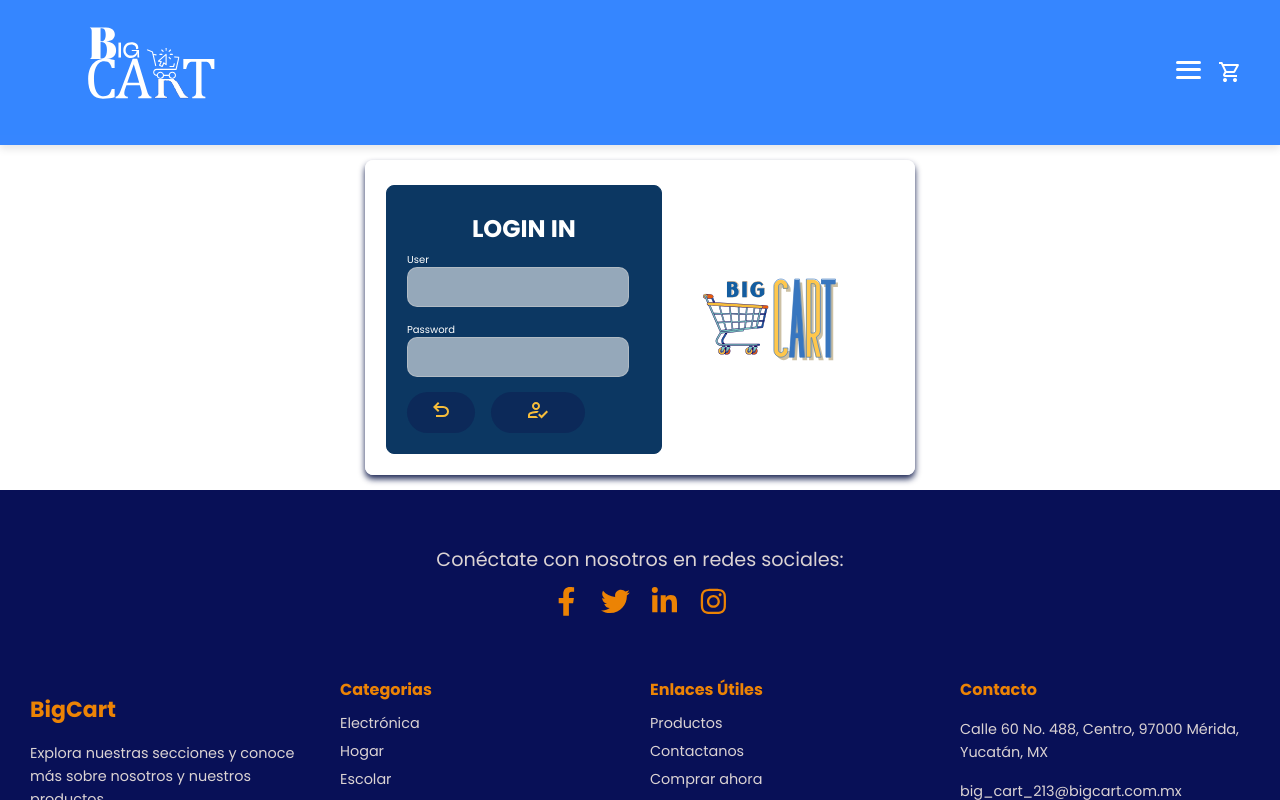
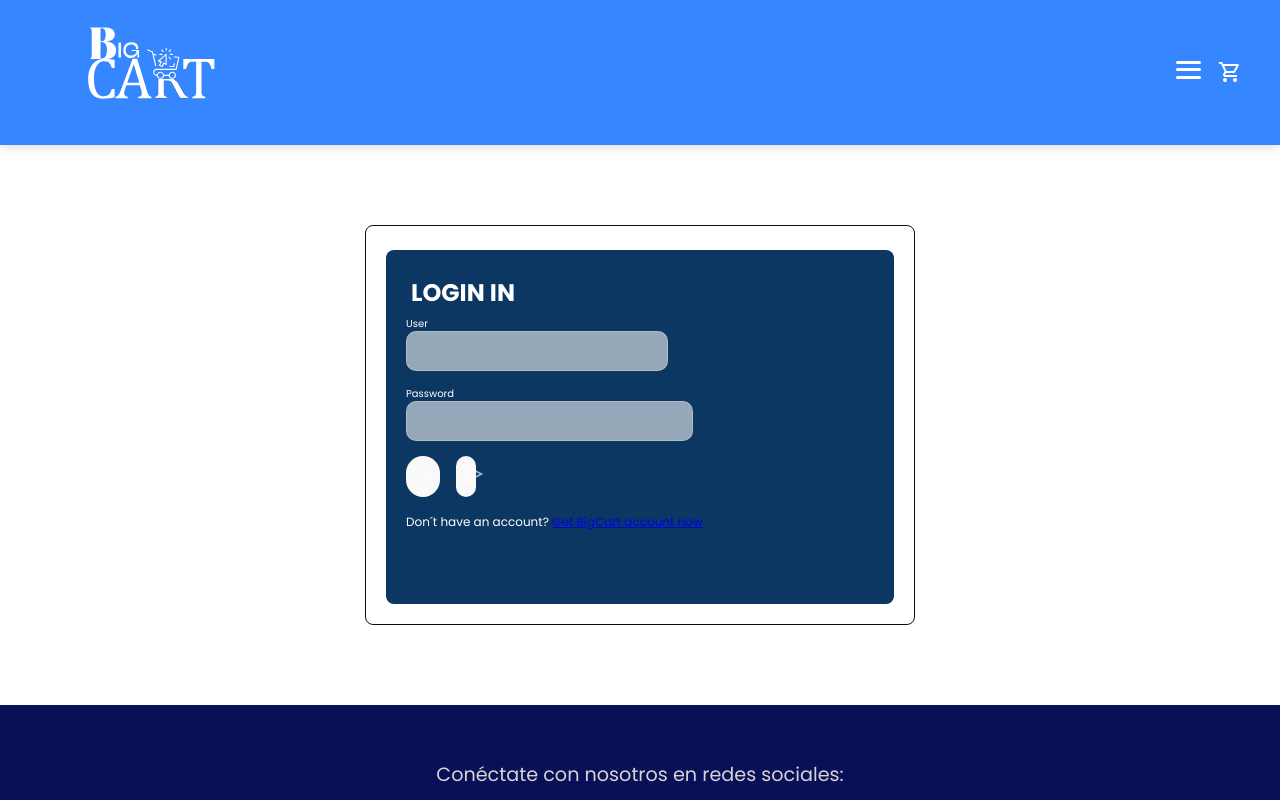
Before and after one commit to ange25-ca/BIG-CART, a React (Vite) app: page /login in a window 1280 px wide. Built offline with nearby package versions, Linux system fonts and the light colour scheme.

Commit message:
Primera modificacion de diseño en el login

```diff
--- a/src/components/Auth/components/Login.tsx
+++ b/src/components/Auth/components/Login.tsx
@@ -1,12 +1,12 @@
 import React, { useState } from 'react';
 import { z } from 'zod';
 import '../../Control/assets/styles/login.css';
-import cart_login from '../../Control/assets/img/big_login.svg';
-import back_login from '../../Control/assets/img/back_login.svg';
-import send_login from '../../Control/assets/img/user_login.svg';
-//import { loginUser } from '../../Controller/loginController';
 import { encryptData } from '../../Middlewares/encryption';
 import axiosInstance from '../../../Api/axiosConfig';
+import { Link } from 'react-router-dom';
+import { useNavigate } from 'react-router-dom';
+import { IoMdArrowBack } from 'react-icons/io';
+import { AiOutlineSend } from 'react-icons/ai';
 
 // Definir el esquema de validación usando Zod
 const loginSchema = z.object({
@@ -30,6 +30,8 @@ function Login() {
         const { name, value } = event.target;
         setFormData({ ...formData, [name]: value });
     };
+
+    // Función para regresar a la página principal
 
     const handleLogin = async () => {
         try {
@@ -55,10 +57,15 @@ function Login() {
             // Manejo de éxito en el inicio de sesión
             setLoginSuccess(true);
         } catch (error) {
-            console.error("Error al cifrar o enviar datos:", error);
             setServerError("Error al iniciar sesión. Inténtalo de nuevo.");
             setLoginSuccess(false);
         }
+    };
+
+    const navigate = useNavigate();
+    // Función para regresar a la página principal
+    const handleGoBack = () => {
+        navigate('/'); // Redirige a la página principal
     };
 
     return (
@@ -100,16 +107,16 @@ function Login() {
                 {serverError && <span className="error">{serverError}</span>}
                 {loginSuccess && <span className="success">Inicio de sesión exitoso</span>}
                 <div className='buttonAction'>
-                    <button className='go-back' type='button' onClick={() => {/* Manejar el regreso */} }>
-                        <img src={back_login} alt="Back" />
+                    <button className='button_go-back' type='button' onClick={handleGoBack}> {/* Manejar el regreso */}
+                        <IoMdArrowBack size={24} />
                     </button>
-                    <button className='send' type='button' onClick={handleLogin}>
-                        <img src={send_login} alt="Send" />
+                    <button className='button_Send' type='button' onClick={handleLogin}>
+                        <AiOutlineSend size={24} />
                     </button>
                 </div>
-            </div>
-            <div className='cart_login'>
-                <img src={cart_login} alt="Login" className='cart-login' />
+                <div className="no-account">
+                    <p>Don´t have an account? <Link to="/SignUp">Get BigCart account now</Link></p>
+                </div>
             </div>
         </form>
     );
--- a/src/components/Auth/components/SignUp.tsx
+++ b/src/components/Auth/components/SignUp.tsx
@@ -3,7 +3,7 @@ import { z } from 'zod';
 import '../../Control/assets/styles/signUp.css';
 import back_login from '../../Control/assets/img/back_login.svg';
 import send_login from '../../Control/assets/img/user_login.svg';
-import axiosInstance from '../../../../axiosConfig';
+import axiosInstance from '../../../Api/axiosConfig';
 import { encryptData } from '../../Middlewares/encryption';
 
 // Definir el esquema de validación usando Zod
--- a/src/components/Control/assets/styles/login.css
+++ b/src/components/Control/assets/styles/login.css
@@ -11,21 +11,23 @@
 
   .FormLogin {
     width: 100%;
+    height: 400px;
     max-width: 350px;
-    margin: 15px auto;
+    margin: 5rem auto;
     padding: 15px;
     border-radius: 8px;
     background-color: var(--third-color);
     color: var(--font-color);
     border: solid;
+    border-color: #100f0b;
     border-width: 1.5px;
-    box-shadow: 0px 4px 6px rgba(3, 14, 66, 0.897);
+    /*box-shadow: 0px 4px 6px rgba(3, 14, 66, 0.897);*/
     display: flex;
   }
 
   .ContentFormLogin {
+    width: 100%;
     font-size: 10px;
-    border: 1px solid;
     border-color: var(--second-color);
     background-color: #0c3762;
     color: var(--font-color);
@@ -33,7 +35,9 @@
     margin-top: 4px;
     border-width: 1.5px;
     padding: 20px;
-    display: block;
+    display: flex;
+    flex-direction: column;
+    align-items: flex-start;
   }
 
   .encabezado-login {
@@ -42,22 +46,9 @@
     gap: 5rem;
   }
 
-  .cart-login {
-    width: 100%;
-    height: 80%;
-    margin-top: 2rem;
-    max-width: 300px;
-    transition: transform 0.3s ease, box-shadow 0.3s ease;
-
-  }
-
-  .cart-login:hover{
-    transform: scale(1.50); /* Aumenta ligeramente el tamaño */
-  }
-
 
   input[type="text"], input[type="password"] {
-    width: 95%;
+    width: 100%;
     font-size: 12px;
     padding: 10px;
     margin-bottom: 15px;
@@ -78,24 +69,15 @@
     text-align: center;
   }
 
-  .send {
+  .button_Send {
     width: 40%;
     max-width: 20px;
     padding: 5px;
-    border-radius: 50px;
+    border-radius: 60px;
     cursor: pointer;
-    background-color: #0c1a4f73;
+    color: var(--third-color);
     outline: none;
     border: none;
-  }
-
-  .send:focus{
-    outline: none;
-    border: none;
-  }
-
-  .send:hover {
-    border-color: var(--font-color);
   }
 
   .buttonAction{
@@ -104,10 +86,9 @@
     gap: 1rem;
   }
 
-  .go-back{
+  .button_go-back{
     width: 40%;
     max-width: 68px;
-    background-color: #0c1a4f73;
     color: var(--third-color);
     border: none;
     cursor: pointer;
@@ -164,6 +145,10 @@
       padding: 20px;
     }
 
+    .ContentFormLogin{
+      max-width: 550px;
+    }
+
     .send {
       max-width: 250px;
     }
```
Also changed, not shown: vite.config.ts.timestamp-1731519148229-830876f5cd942.mjs (added, +10 -0 lines), 1 other file (tests, documents, lock files or other folders).
